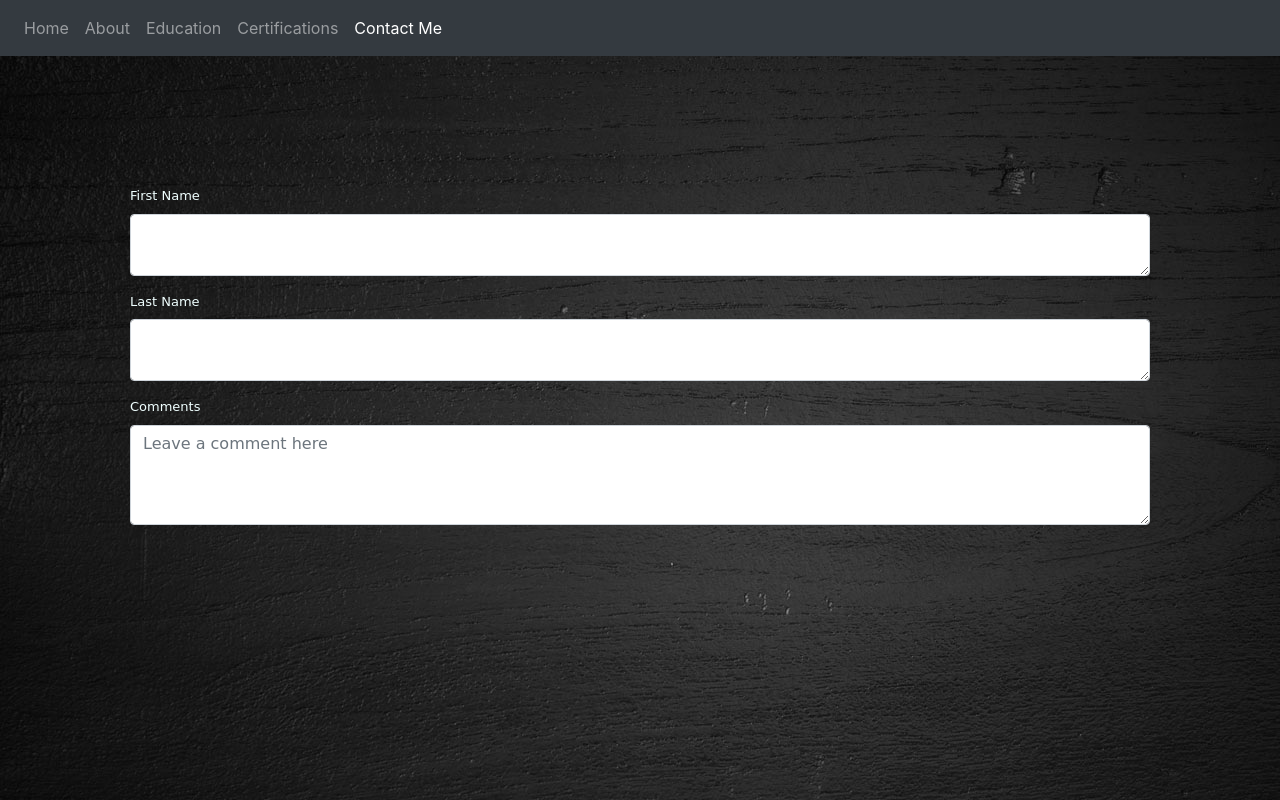
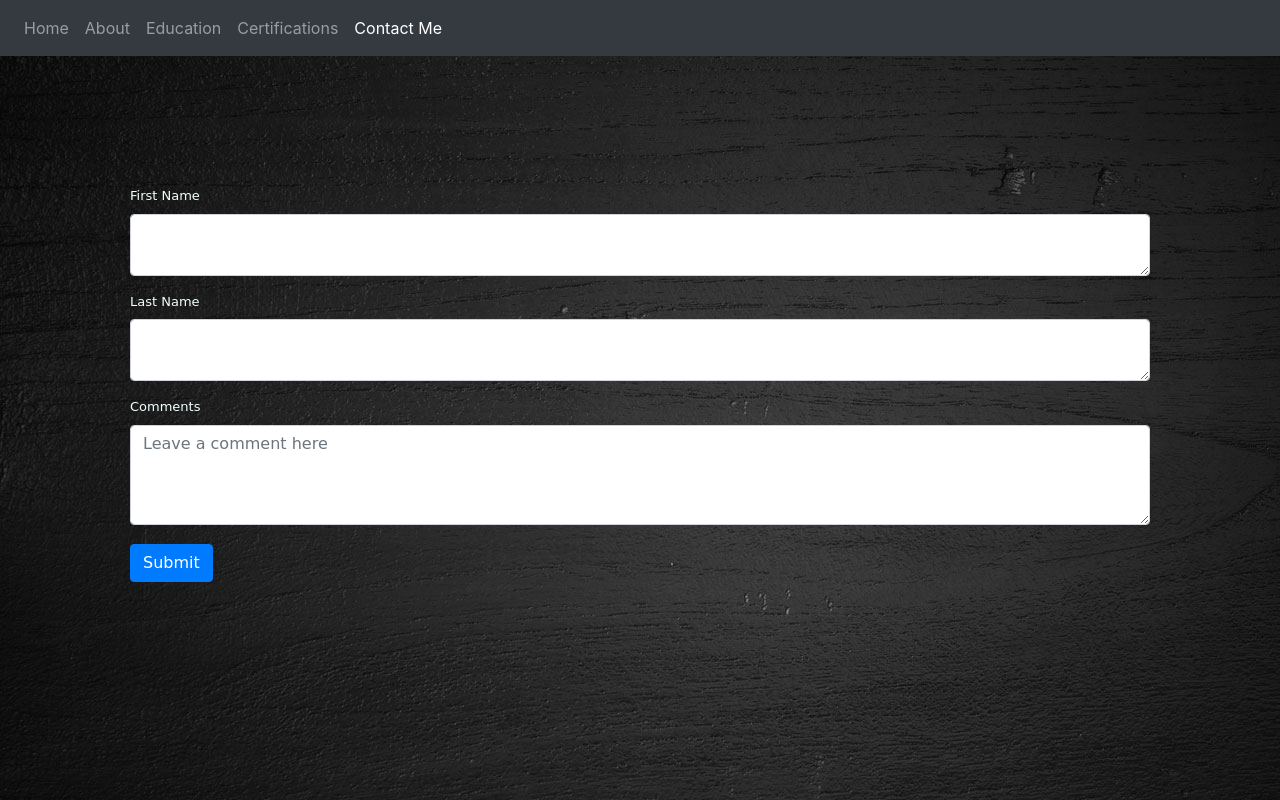
Before and after one commit to NeethuCharly/MyPortfolio, a plain HTML site: page contact.html in a window 1280 px wide. Drawn offline with nearby package versions, Linux system fonts and the light colour scheme.

Commit message:
Update contact.html

```diff
--- a/contact.html
+++ b/contact.html
@@ -52,6 +52,8 @@
         <textarea class="form-control" placeholder="Leave a comment here" id="floatingTextarea2" style="height: 100px"></textarea>
 
       </div>
+          <br>
+            <button type="button" class="btn btn-primary">Submit</button>
       </div>
 
 </body>
```
